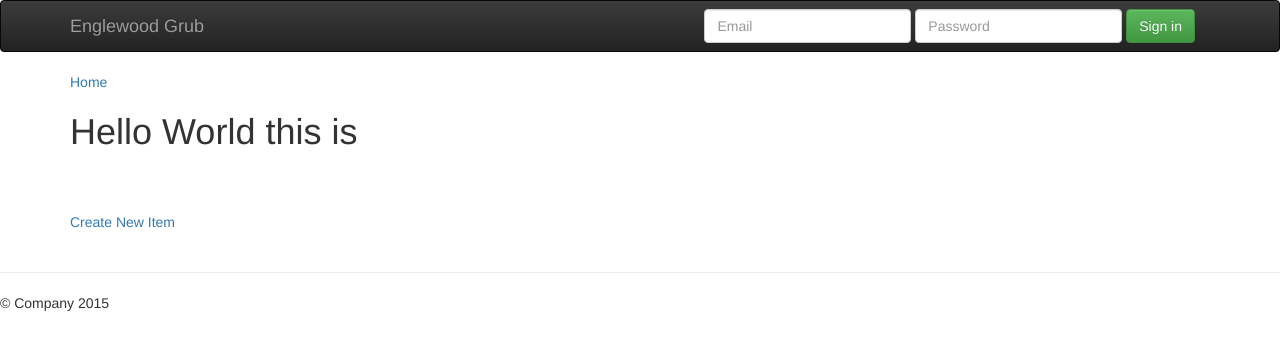
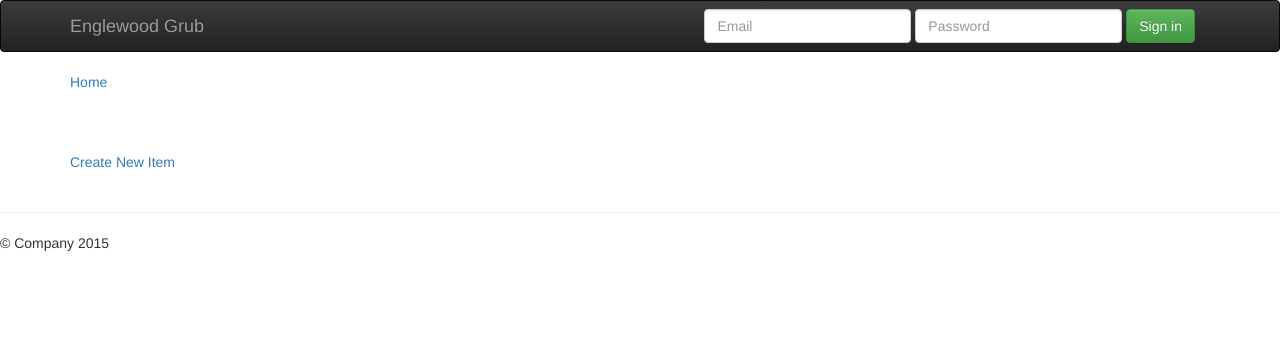
Before and after one commit to jreiher2003/menu-practice, a Flask app: template menu/templates/menu.html in a window 1280 px wide. Shown: the top 350 px of the page. Run offline with Flask 2, Linux system fonts and the light colour scheme; the template is opened without the code that fills it, so the values that code supplies are empty; some libraries are stand-ins or nearby versions.

Commit message:
committed out hello world title

```diff
--- a/menu/templates/menu.html
+++ b/menu/templates/menu.html
@@ -5,7 +5,7 @@
 
 <div class="container">
 	<a href="/">Home</a>
-	<h1>Hello World this is</h1>
+	<!-- <h1>Hello World this is</h1> -->
 
 
 	<h2 class="h2">{{ place.name }}</h2>
```
